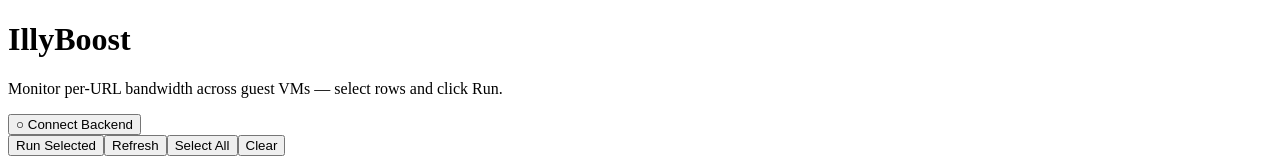
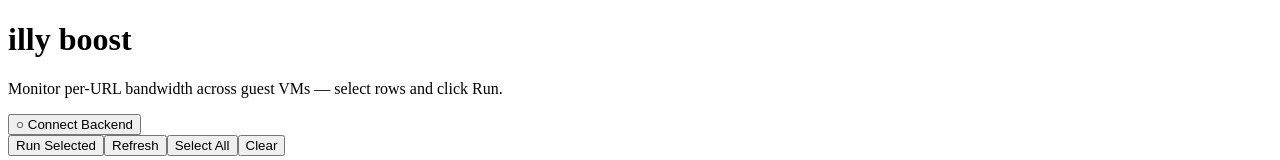
Before and after one commit to illmedicine/IllyBoost, a React (Vite) app in the folder illyboost-app/frontend/: page / in a window 1280 px wide. Shown: the top 160 px of the page. Built offline with nearby package versions, Linux system fonts and the light colour scheme; no server answers; the HTML template or start-up script is replaced by a standard one.

Commit message:
Update branding from "IllyBoost" to "illy boost"
Co-authored-by: illmedicine <254356183+illmedicine@users.noreply.github.com>

```diff
--- a/illyboost-app/frontend/demo.html
+++ b/illyboost-app/frontend/demo.html
@@ -3,7 +3,7 @@
 <head>
   <meta charset="utf-8">
   <meta name="viewport" content="width=device-width,initial-scale=1">
-  <title>IllyBoost UI Demo</title>
+  <title>illy boost UI Demo</title>
   <style>
     @import url('https://fonts.googleapis.com/css2?family=Inter:wght@300;400;600;700&display=swap');
     :root{--bg-dark:#071128;--card:#071837;--muted:#9aa9c6;--accent1:#00f5a0;--accent2:#7c3aed}
@@ -33,7 +33,7 @@
 <body>
   <div class="container">
     <header>
-      <h2>IllyBoost — UI Demo</h2>
+      <h2>illy boost — UI Demo</h2>
       <div class="controls">
         <button id="run">Run Selected</button>
         <button id="refresh">Refresh</button>
--- a/illyboost-app/frontend/index.html
+++ b/illyboost-app/frontend/index.html
@@ -3,7 +3,7 @@
   <head>
     <meta charset="utf-8" />
     <meta name="viewport" content="width=device-width, initial-scale=1.0" />
-    <title>IllyBoost</title>
+    <title>illy boost</title>
   </head>
   <body>
     <div id="root"></div>
--- a/illyboost-app/frontend/src/App.jsx
+++ b/illyboost-app/frontend/src/App.jsx
@@ -272,7 +272,7 @@ export default function App(){
       <div className="card">
         <header>
           <div>
-            <h1>IllyBoost</h1>
+            <h1>illy boost</h1>
             <p>Monitor per-URL bandwidth across guest VMs — select rows and click Run.</p>
             <div style={{display:'flex', alignItems:'center', gap:'12px', marginTop:'6px'}}>
               <button className={`status-button ${backendStatus}`} onClick={connectToBackend} disabled={backendStarting}>
```
Also changed, not shown: 1 other file (tests, documents, lock files or other folders).
